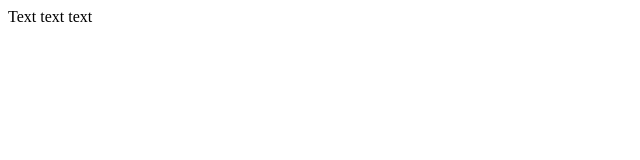
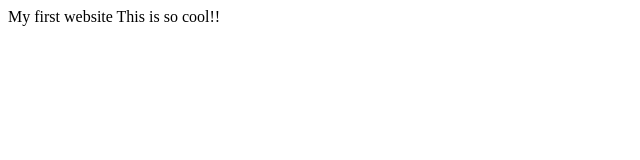
Before and after one commit to jlrvrd/git_test, a plain HTML site: page html-boilerplate/index.html in a window 1280 px wide. Shown: the whole page, without its empty margins (0-640 px from the left). Drawn offline with Linux system fonts and the light colour scheme.

```diff
--- a/html-boilerplate/index.html
+++ b/html-boilerplate/index.html
@@ -5,6 +5,8 @@
     <meta charset="UTC-8"
 </head>
 <body>
-    Text text text
+    My first website
+    This is so cool!!
+
 </body>
 </html>
```
